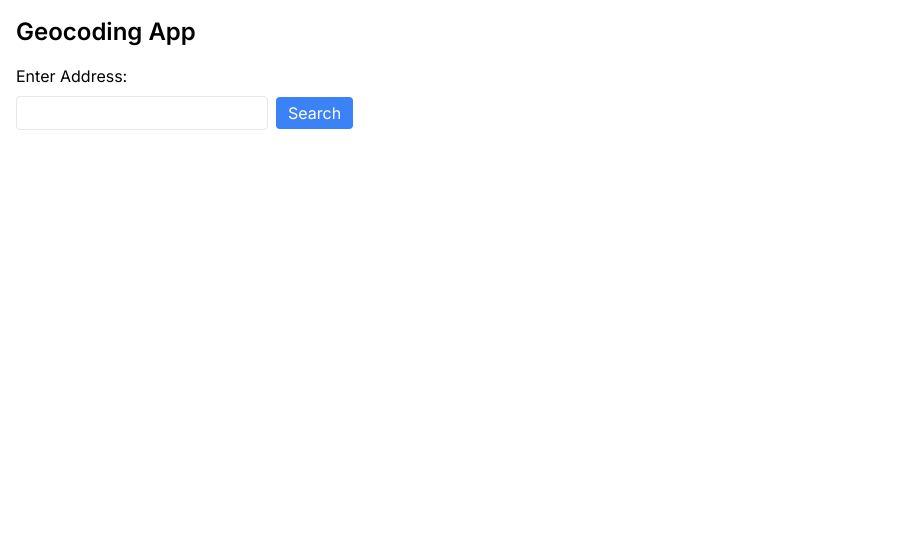
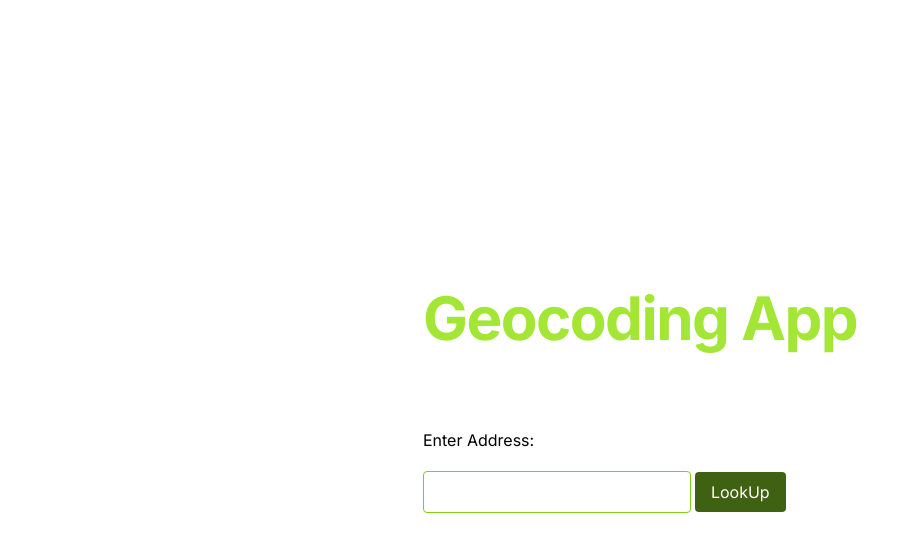
Before and after one commit to DanielDallas/address-geocoder, a Next.js app: page / in a window 1280 px wide. Shown: the top 552 px of the page, without its empty margins (0-904 px from the left). Built offline with nearby package versions, Linux system fonts and the light colour scheme.

Commit message:
Search Component build

```diff
--- a/app/components/AddressSearchForm.tsx
+++ b/app/components/AddressSearchForm.tsx
@@ -1,12 +1,20 @@
-"use client";
-
 import React, { useState } from "react";
 import axios from "axios";
 
-const AddressSearchForm = ({ onGeocodingResult }) => {
+interface GeocodingResult {
+  lat: string;
+  lon: string;
+  display_name: string;
+}
+
+interface AddressSearchFormProps {
+  onGeocodingResult: (result: GeocodingResult) => void;
+}
+
+const AddressSearchForm = ({ onGeocodingResult }: AddressSearchFormProps) => {
   const [address, setAddress] = useState("");
 
-  const handleSubmit = async (e) => {
+  const handleSubmit = async (e: React.FormEvent) => {
     e.preventDefault();
     try {
       const response = await axios.get(
@@ -27,20 +35,23 @@ const AddressSearchForm = ({ onGeocodingResult }) => {
   };
 
   return (
-    <div>
-      <form onSubmit={handleSubmit} className="my-4">
-        <label className="block mb-2">Enter Address:</label>
+    <div className="flex justify-center items-center">
+      <form onSubmit={handleSubmit} className="">
+        <h1 className="lg:mb-20 text-lime-400 text-4xl font-bold tracking-tight sm:text-6xl">
+          Geocoding App
+        </h1>
+        <label className="block mb-1">Enter Address:</label>
         <input
           type="text"
           value={address}
           onChange={(e) => setAddress(e.target.value)}
-          className="border rounded px-2 py-1"
+          className="border rounded border-lime-500 px-4 py-2"
         />
         <button
           type="submit"
-          className="bg-blue-500 text-white px-3 py-1 rounded ml-2"
+          className="mt-4 bg-lime-800 text-white px-4 py-2 rounded ml-1"
         >
-          Search
+          LookUp
         </button>
       </form>
     </div>
--- a/app/page.tsx
+++ b/app/page.tsx
@@ -3,25 +3,49 @@
 import React, { useState } from "react";
 import AddressSearchForm from "./components/AddressSearchForm";
 
-export default function SearchPage() {
-  const [geocodingResult, setGeocodingResult] = useState(null);
+interface GeocodingResult {
+  lat: string;
+  lon: string;
+  display_name: string;
+}
 
-  const handleGeocodingResult = (result) => {
+interface SearchPageProps {
+  onGeocodingResult: (result: GeocodingResult) => void;
+}
+
+export default function SearchPage({ onGeocodingResult }: SearchPageProps) {
+  const [geocodingResult, setGeocodingResult] =
+    useState<GeocodingResult | null>(null);
+
+  const handleGeocodingResult = (result: GeocodingResult) => {
     setGeocodingResult(result);
   };
 
   return (
-    <div className="container mx-auto p-4">
-      <h1 className="text-2xl font-semibold mb-4">Geocoding App</h1>
-      <AddressSearchForm onGeocodingResult={handleGeocodingResult} />
-      {geocodingResult && (
-        <div className="mt-4">
-          <h2 className="text-xl font-semibold mb-2">Geocoding Result:</h2>
-          <p>Address: {geocodingResult.display_name}</p>
-          <p>Latitude: {geocodingResult.lat}</p>
-          <p>Longitude: {geocodingResult.lon}</p>
-        </div>
-      )}
+    <div className="flex justify-center items-center h-screen">
+      <div>
+        <AddressSearchForm onGeocodingResult={handleGeocodingResult} />
+        {geocodingResult && (
+          <div className="lg:m-20 p-6">
+            <h2 className="lg:text-center text-xl font-semibold mb-2 text-lime-400">
+              <hr className="mb-4" />
+              Lookup Result:
+            </h2>
+            <p className="lg:text-center">
+              <span className="font-semibold">Address:</span>{" "}
+              {geocodingResult.display_name}
+            </p>
+            <p className="lg:text-center">
+              <span className="font-semibold">Latitude: </span>{" "}
+              {geocodingResult.lat}
+            </p>
+            <p className="lg:text-center">
+              <span className="font-semibold">Longitude: </span>{" "}
+              {geocodingResult.lon}
+            </p>
+          </div>
+        )}
+      </div>
     </div>
   );
 }
```
